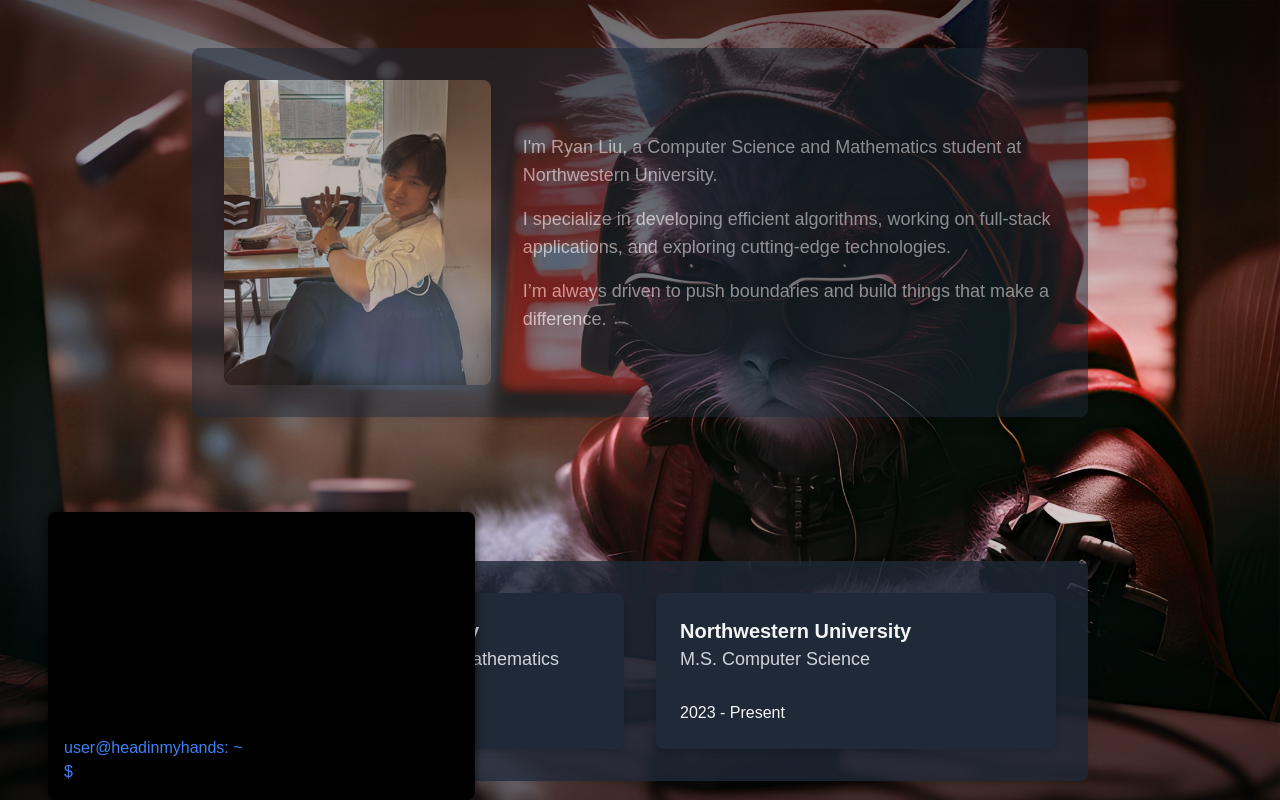
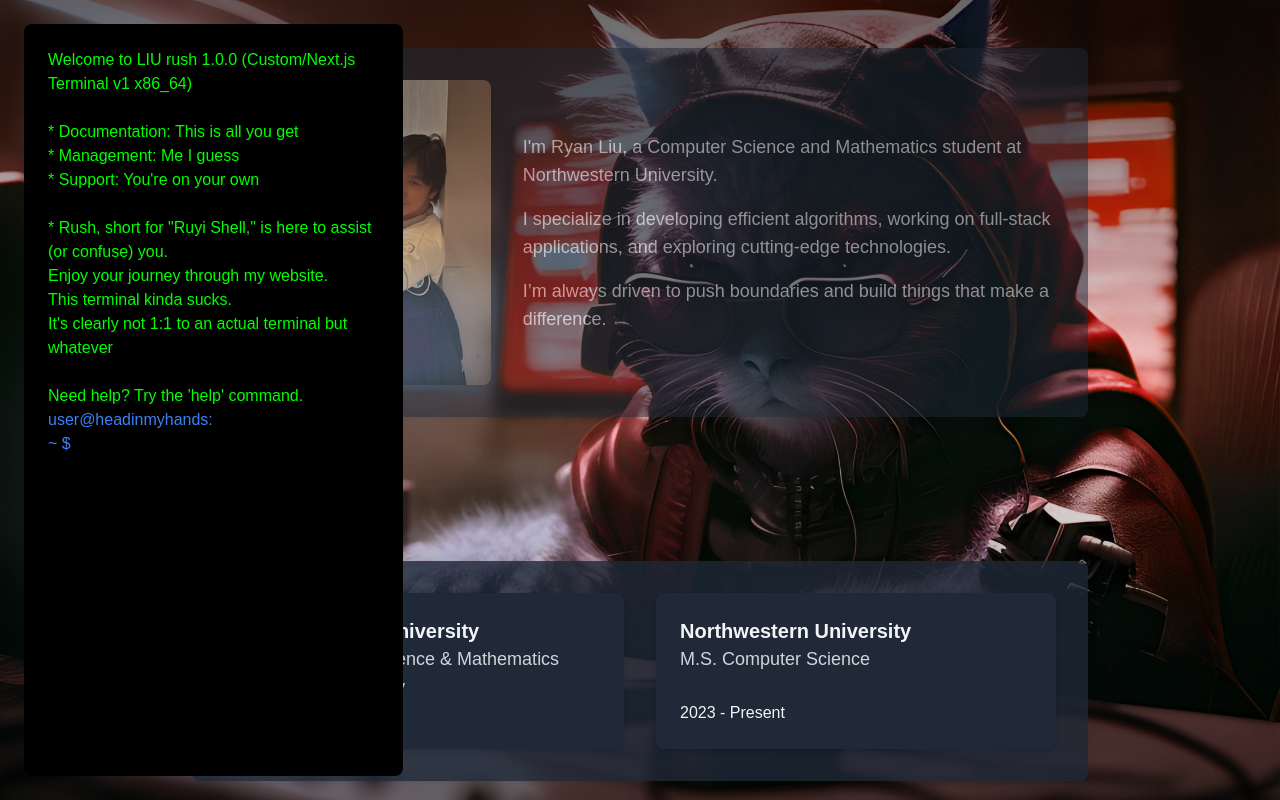
Before and after one commit to rliu2400/rliu.xyz, a Next.js app: page /home in a window 1280 px wide. Shown: the top 800 px of the page. Built offline with nearby package versions, Linux system fonts and the light colour scheme; a web font is replaced by a local one.

Commit message:
changes to Terminal UI

```diff
--- a/src/components/Terminal.tsx
+++ b/src/components/Terminal.tsx
@@ -4,12 +4,29 @@ import useDarkMode from "@/hooks/useDarkMode";
 
 export default function Terminal() {
     const [input, setInput] = useState("");
-    const [history, setHistory] = useState<string[]>([]);
+    const [history, setHistory] = useState<React.ReactNode[]>([]);
     const [currentDir, setCurrentDir] = useState("~"); // Emulate starting directory
     const terminalHistoryRef = useRef<HTMLDivElement>(null); // Reference to the terminal history div
 
     // Dark Mode hook
     const { darkMode, toggleDarkMode, turnOnDarkMode, turnOffDarkMode } = useDarkMode();
+
+    const welcomeMessage = (
+        <div>
+            <p>Welcome to LIU rush 1.0.0 (Custom/Next.js Terminal v1 x86_64)</p>
+            <br />
+            <p>* Documentation: This is all you get</p>
+            <p>* Management: Me I guess</p>
+            <p>* Support: You're on your own</p>
+            <br />
+            <p>* Rush, short for "Ruyi Shell," is here to assist (or confuse) you.</p>
+            <p>Enjoy your journey through my website.</p>
+            <p>This terminal kinda sucks.</p>
+            <p>It's clearly not 1:1 to an actual terminal but whatever</p>
+            <br />
+            <p>Need help? Try the 'help' command.</p>
+        </div>
+    );
 
     // Commands supported by the terminal
     const commands = {
@@ -27,7 +44,24 @@ export default function Terminal() {
             setHistory([]);
             return "";
         },
-        help: () => "Available commands: ls, cd <dir>, pwd, clear, help, darkmode",
+        help: () => (
+            <>
+              <p>LIU rush, version 1.0.0-release</p>
+              <p>Rush, short for "Ruyi Shell," is here to assist (or confuse) you.</p>
+              <p>These shell commands are defined internally. Type 'help' to see this list.</p>
+              <p>Type 'help name' to find out more about the function 'name'.</p>
+              <p>Use 'info rush' to find out more about the shell in general. It probably won't help. This is all you get.</p>
+              <p>Commands:</p>
+              <ul>
+                <li>ls</li>
+                <li>cd [dir]</li>
+                <li>pwd</li>
+                <li>clear</li>
+                <li>help</li>
+                <li>darkmode</li>
+              </ul>
+            </>
+          ),
         darkmode: (arg?: string) => {
             switch (arg) {
                 case "on":
@@ -74,22 +108,26 @@ export default function Terminal() {
         }
     }, [history]);
 
+    useEffect(() => {
+        setHistory([welcomeMessage]);
+    }, []);
+
     return (
-        <section className="min-w-1xl w-1/3 h-1/6 absolute bottom-72 left-12">
-            <div className="bg-black terminal">
+        <section className="w-1/3 h-screen fixed top-0 left-0 p-6 fade-in">
+            <div className="bg-black h-full flex flex-col p-6 rounded-lg">
                 <div
                     ref={terminalHistoryRef}
-                    className="terminal-history overflow-y-auto mb-4 h-48 max-h-96"
+                    className="terminal-history terminal-text overflow-y-auto"
                 >
                     {history.map((entry, index) => (
                         <div key={index}>{entry}</div>
                     ))}
                 </div>
                 <form onSubmit={onSubmit} className="flex w-full">
-                    <span className="text-blue-500">{getPrompt()}&nbsp;</span> {/* The prompt displayed before the input */}
+                    <span className="text-blue-500" >{getPrompt()}&nbsp;</span> {/* The prompt displayed before the input */}
                     <input
                         type="text"
-                        className="bg-transparent outline-none text-white"
+                        className="bg-transparent outline-none text-white flex-grow"
                         value={input}
                         onChange={(e) => setInput(e.target.value)}
                         autoFocus
```
